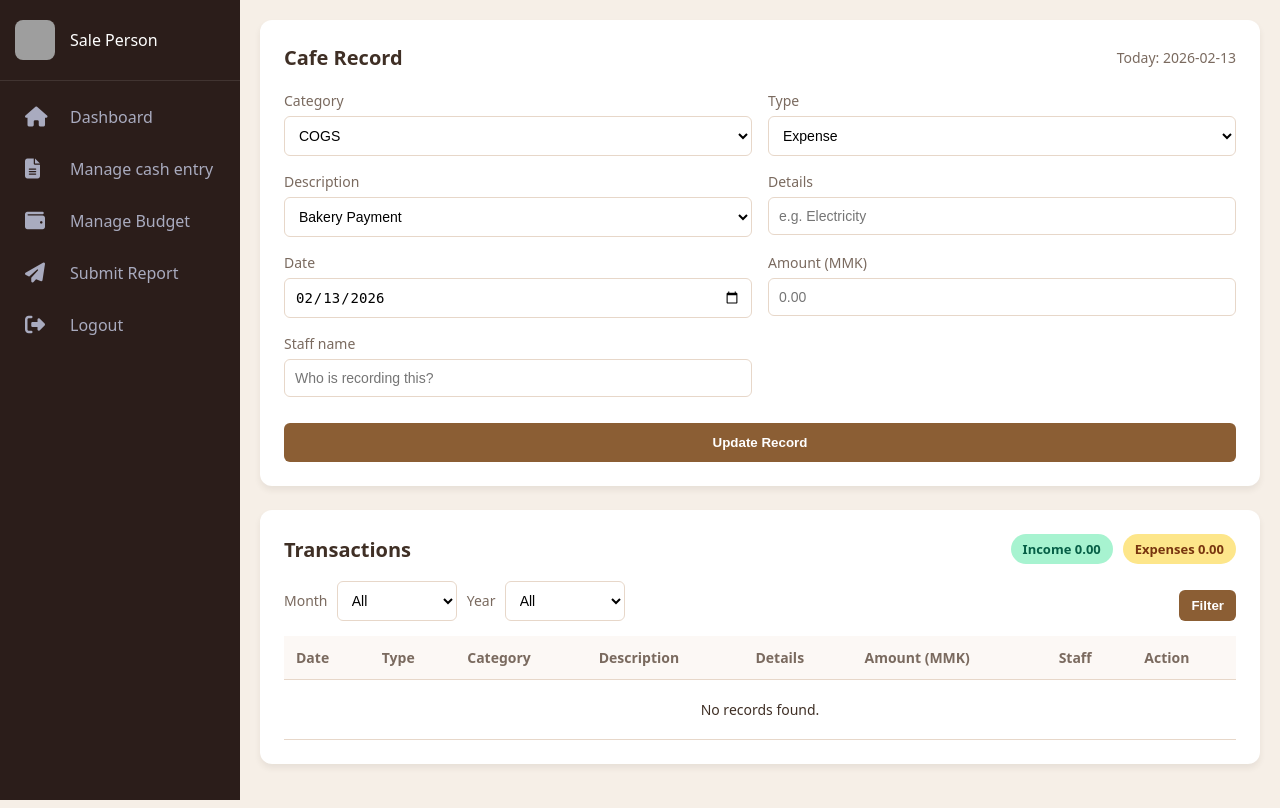
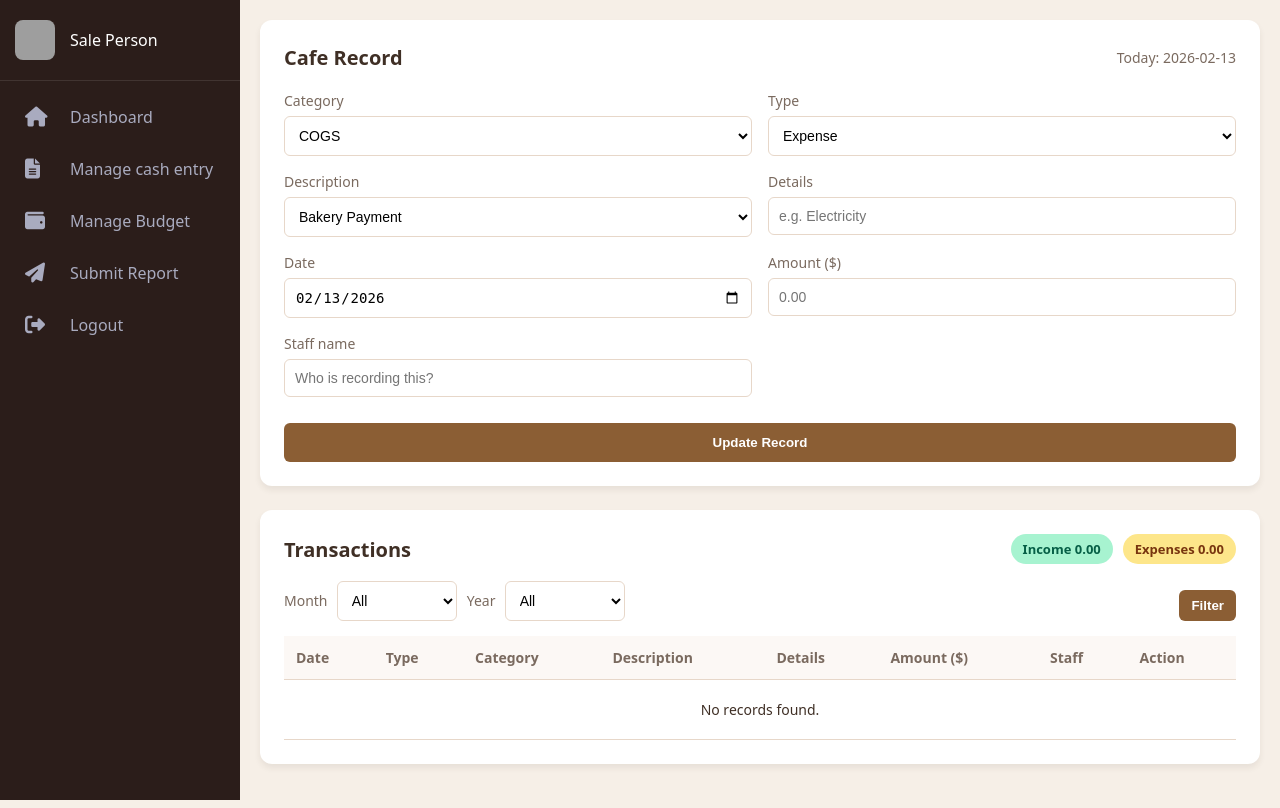
Before and after one commit to wine-lgtm/coffeeshop_finance_analysis, a Flask app: page / in a window 1280 px wide. Run offline with Flask 3, Linux system fonts and the light colour scheme; data that the repository does not hold is empty; some libraries are stand-ins or nearby versions; grey boxes are pictures that could not be loaded.

Commit message:
Update add_data.html
fix real num error , fixed

```diff
--- a/templates/add_data.html
+++ b/templates/add_data.html
@@ -220,7 +220,7 @@
                 <input type="date" name="date" value="{{ today }}">
             </div>
             <div>
-                <label>Amount (MMK)</label>
+                <label>Amount ($)</label>
                 <input type="number" name="balance" step="0.01" placeholder="0.00" required>
             </div>
             <div class="full-width">
@@ -277,7 +277,7 @@
                 <input type="date" name="date" value="{{ today }}">
             </div>
             <div>
-                <label>Amount (MMK)</label>
+                <label>Amount ($)</label>
                 <input type="number" name="balance" id="balanceInput" step="0.01" placeholder="0.00" required>
             </div>
 
@@ -349,7 +349,7 @@
                     <th>Category</th>
                     <th>Description</th>
                     <th>Details</th>
-                    <th class="amount-col">Amount (MMK)</th>
+                    <th class="amount-col">Amount ($)</th>
                     <th>Staff</th>
                     <th>Action</th>
                 </tr>
@@ -362,7 +362,7 @@
                     <td>{{ t.category }}</td>
                     <td>{{ t.description or '-' }}</td>
                     <td>{{ t.details or '-' }}</td>
-                    <td class="amount-col">{{ "%.2f"|format(t.balance) }}</td>
+                    <td class="amount-col">{{ "%.2f"|format(t.balance or 0) }}</td>
                     <td>{{ t.staff_name or '-' }}</td>
                     <td>
                         {% if role == 'admin' %}
```
